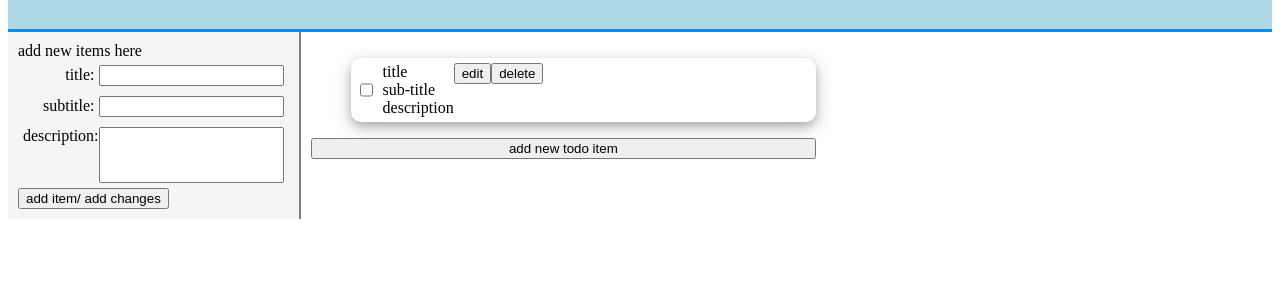
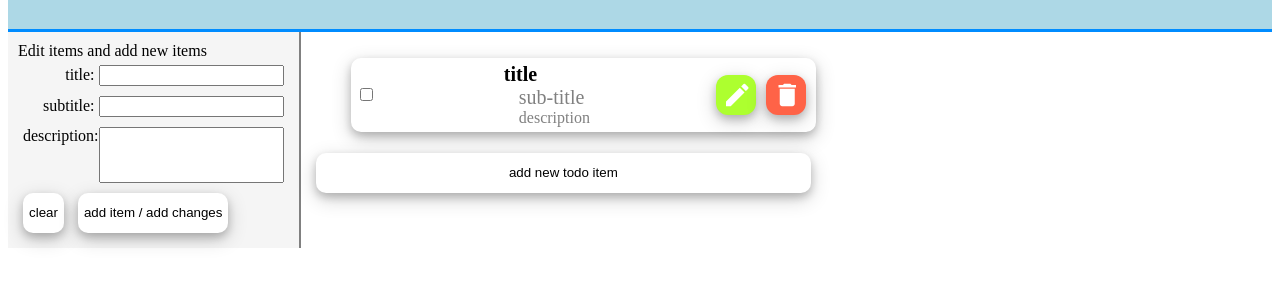
Before and after one commit to ofirdagan/karate-kid-kickstart, a plain HTML site: page 1-Vanilla/index.html in a window 1280 px wide. Shown: the part 89-376 px from the top of the page. Drawn offline with Linux system fonts and the light colour scheme.

Commit message:
css overhaul

```diff
--- a/1-Vanilla/index.html
+++ b/1-Vanilla/index.html
@@ -2,6 +2,8 @@
 <html lang="en">
 <head>
     <link rel="stylesheet" href="styles.css">
+    <!--import icon font-->
+    <link href="https://fonts.googleapis.com/icon?family=Material+Icons" rel="stylesheet">
     <meta charset="UTF-8">
     <meta http-equiv="X-UA-Compatible" content="IE=edge">
     <meta name="viewport" content="width=device-width, initial-scale=1.0">
@@ -14,16 +16,17 @@
     <div class='main-body'>
         <div class='menu'>
             <div class='menu-title' >
-                add new items here
+                Edit items and add new items
             </div>
             <div class='item'>
                 <div style='margin:5px'>title: <input required class='title-input' type='text'/></div>
                 <div style='margin:5px'>subtitle: <input class='subtitle-input' type='text'/></div>
                 <div style='display:flex;align-self: flex-start; margin:5px'>description: <input class='description-input' style='height:50px' type='textarea'/></div>
             </div>
-            <button class='menu-button'>
-                add item/ add changes
-            </button>
+            <div class='menu-buttons'>
+                <button class='clear-button'>clear</button>
+                <button class='menu-button'>add item / add changes</button>
+            </div>
         </div>
         <div class='display'>
             <ul class='todo-list'>
--- a/1-Vanilla/styles.css
+++ b/1-Vanilla/styles.css
@@ -1,3 +1,17 @@
+button{
+    box-shadow: 0 4px 8px 0 rgba(0, 0, 0, 0.2), 0 6px 20px 0 rgba(0, 0, 0, 0.19);
+    border: none;
+    background-color: white;
+    border-radius: 10px;
+    height:40px;
+    margin: 5px
+}
+button:hover{
+    transform: scale(1.3)
+}
+input:hover{
+    transform: scale(1.1);
+}
 .page-body{
     display:flex;
     flex-direction:column;
@@ -31,9 +45,13 @@
 .todo-item{
     display: flex;
     flex-direction: row;
+    justify-content: space-between;
     padding:5px;
     border-radius: 10px;
     box-shadow: 0 4px 8px 0 rgba(0, 0, 0, 0.2), 0 6px 20px 0 rgba(0, 0, 0, 0.19);
+}
+.todo-item:hover{
+    transform: scale(1.1);
 }
 .item-checkbox{
     margin-right: 10px;
@@ -41,10 +59,58 @@
 .todo-item-text{
     display: flex;
     flex-direction: column;
+    align-self: stretch;
 }
 .todo-item-buttons{
     display: flex;
     flex-direction: row;
-    justify-content: flex-end;
-    align-items: flex-start;
+    justify-content: space-between;
+    align-items: center;
 }
+.item-edit-button{
+    font-family: 'Material Icons';
+    font-size: 30px;
+    text-align: center;
+    color: white;
+    width:40px;
+    height:40px;
+    border-radius: 30%;
+    background-color: greenyellow;
+}
+.item-edit-button:hover{
+    background-color: seagreen;
+}
+.item-delete-button{
+    font-family: 'Material Icons';
+    font-size: 30px;
+    text-align: center;
+    color: white;
+    width:40px;
+    height:40px;
+    border-radius: 30%;
+    background-color: tomato;
+}
+.item-delete-button:hover{
+    background-color: crimson;
+}
+.item-checkbox{
+    align-self: center;
+}
+.item-checkbox:hover{
+    transform: scale(1.3);
+}
+.todo-item-title{
+    font-size: 20px;
+    font-weight: bold;
+}
+.todo-item-subtitle{
+    font-size: 20px;
+    color: grey;
+    font-weight: thin;
+    padding-left: 15px;
+}
+.todo-item-description{
+    font-weight: thin;
+    padding-left: 15px;
+    color: grey;
+}
```
Also changed, not shown: 1-Vanilla/list-item.html (added, +12 -0 lines).
